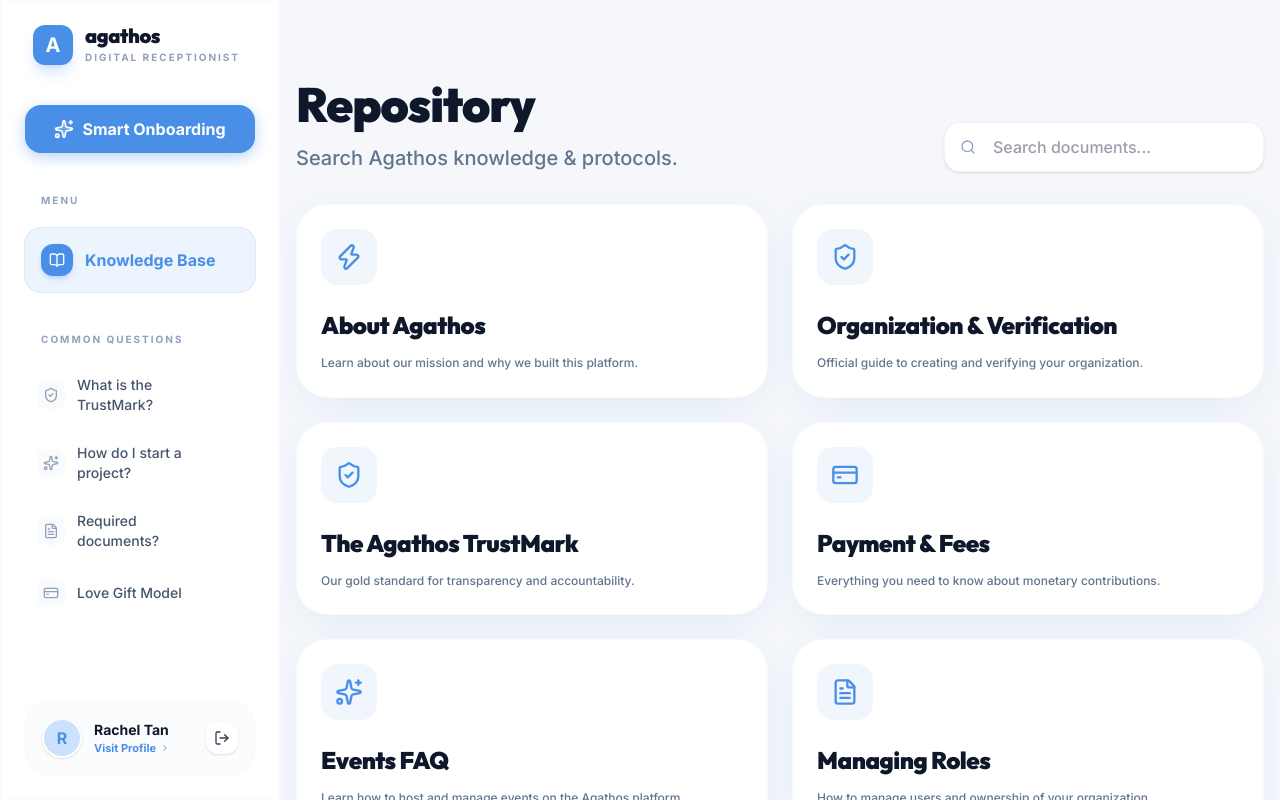
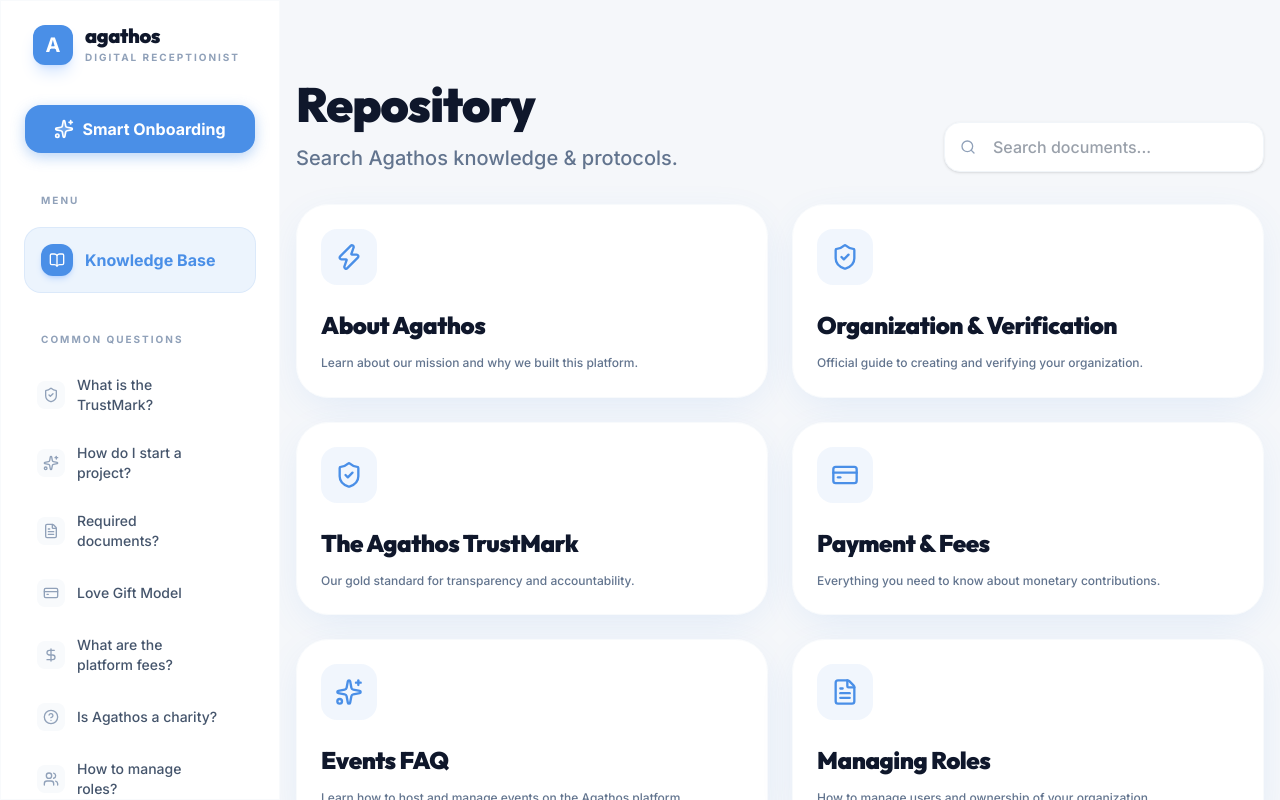
Before and after one commit to lenguyen2101/agathos-ai-feature, a Next.js app: page / in a window 1280 px wide. Built offline with nearby package versions, Linux system fonts and the light colour scheme.

Commit message:
feat: expand sidebar to 7 common questions

```diff
--- a/src/components/LeftSidebar.tsx
+++ b/src/components/LeftSidebar.tsx
@@ -11,7 +11,9 @@
   FileText,
   User,
   LogOut,
-  ChevronRight
+  ChevronRight,
+  DollarSign,
+  Users
 } from "lucide-react";
 
 export default function LeftSidebar({
@@ -29,7 +31,10 @@
     { text: "What is the TrustMark?", icon: <ShieldCheck className="w-4 h-4" /> },
     { text: "How do I start a project?", icon: <Sparkles className="w-4 h-4" /> },
     { text: "Required documents?", icon: <FileText className="w-4 h-4" /> },
-    { text: "Love Gift Model", icon: <CreditCard className="w-4 h-4" /> }
+    { text: "Love Gift Model", icon: <CreditCard className="w-4 h-4" /> },
+    { text: "What are the platform fees?", icon: <DollarSign className="w-4 h-4" /> },
+    { text: "Is Agathos a charity?", icon: <HelpCircle className="w-4 h-4" /> },
+    { text: "How to manage roles?", icon: <Users className="w-4 h-4" /> }
   ];
 
   return (
```
